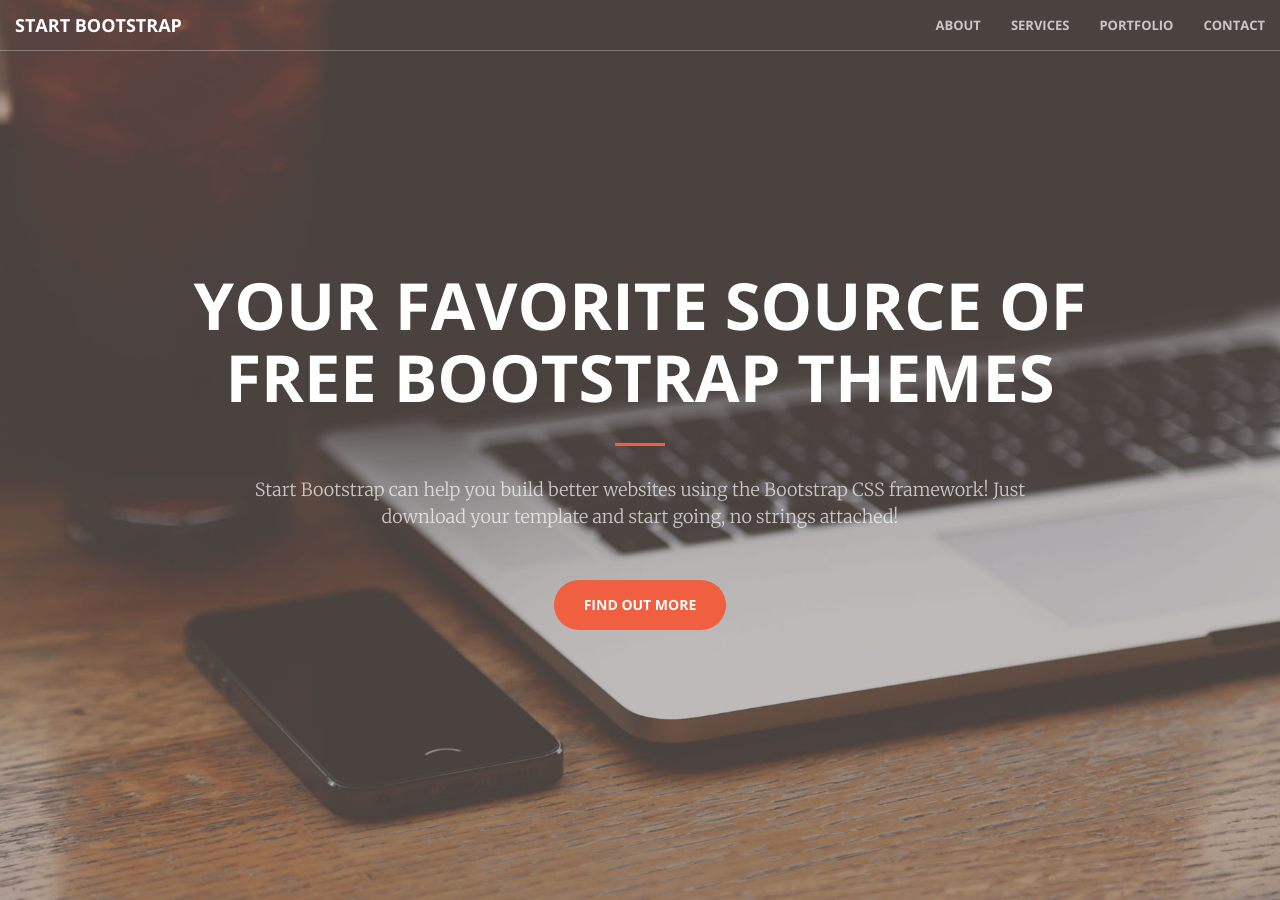
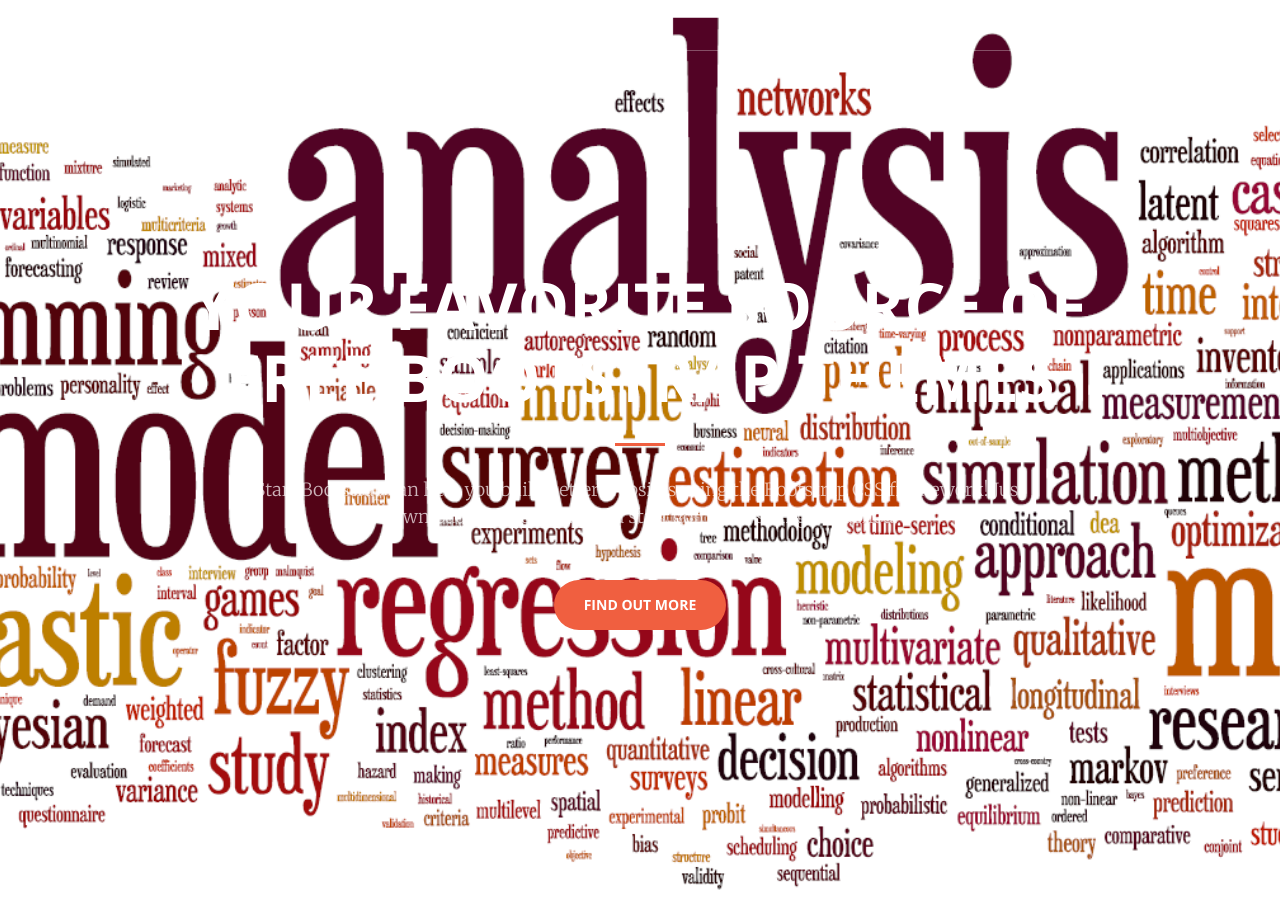
Before and after one commit to utkarsh-nigam/utkarsh-nigam.github.io, a Jekyll site: the page built from index.html, in a window 1280 px wide and 900 px high. Built offline with Jekyll 4.4.1, drawn with Linux system fonts in a browser that asks for light colours.

Commit message:
Update _base.scss

```diff
--- a/_sass/_base.scss
+++ b/_sass/_base.scss
@@ -155,7 +155,7 @@
     min-height: auto;
     @include background-cover;
     background-position: center;
-    background-image: url('../img/header.jpg');
+    background-image: url('../img/data_science_wordcloud.png');
     text-align: center;
     color: white;
     .header-content {
```
